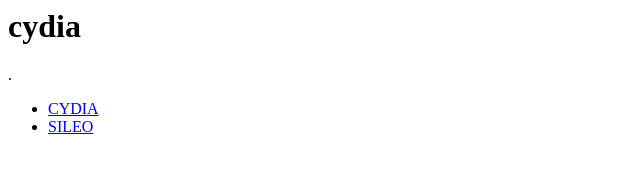
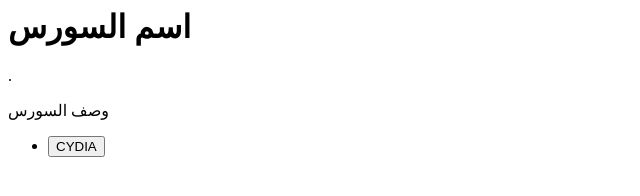
Before and after one commit to rm7m/cy, a plain HTML site: page index.html in a window 1280 px wide. Shown: the whole page, without its empty margins (0-640 px from the left). Drawn offline with Linux system fonts and the light colour scheme.

Commit message:
Update index.html

```diff
--- a/index.html
+++ b/index.html
@@ -2,19 +2,17 @@
 <head>
 <meta charset="utf-8">
 <meta name="viewport" content="width=device-width, initial-scale=1">
-<title> cydia</title>
+<title> عنوان السورس</title>
 </head>
 <body>
-<h1>cydia </h1>
+<h1>اسم السورس </h1>
 <div ><img src="CydiaIcon.png" alt="">. </div>
 
-<div class="name"><p></p></div>
+<div class="name"><p>وصف السورس</p></div>
 
 <div><ul class="btns">
 
-<li><div class="cydia"><a href="cydia://url/https://cydia.saurik.com/api/share#?source=sileo://source/https://rm7m.github.io/cy/><button class="cydiabtn">CYDIA</button></a></div></li>
-
-<li><div class="sileo"> <a href="sileo://source/https://rm7m.github.io/cy/><button class="sileobtn">SILEO</button> </a></div></li>
+<li><div class="cydia"><a href="cydia://url/https://cydia.saurik.com/api/share#?source=sileo://source/https://mohammed.yourepo.com/"><button class="cydiabtn">CYDIA</button></a></div></li>
 
 </ul></div>
 </body>
```
